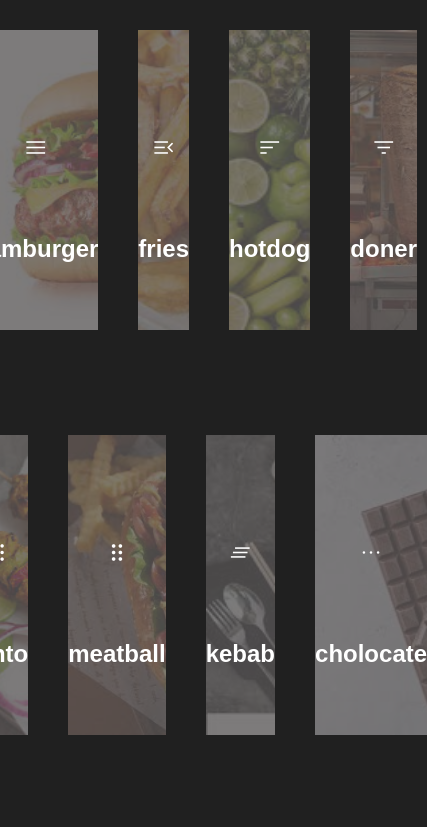
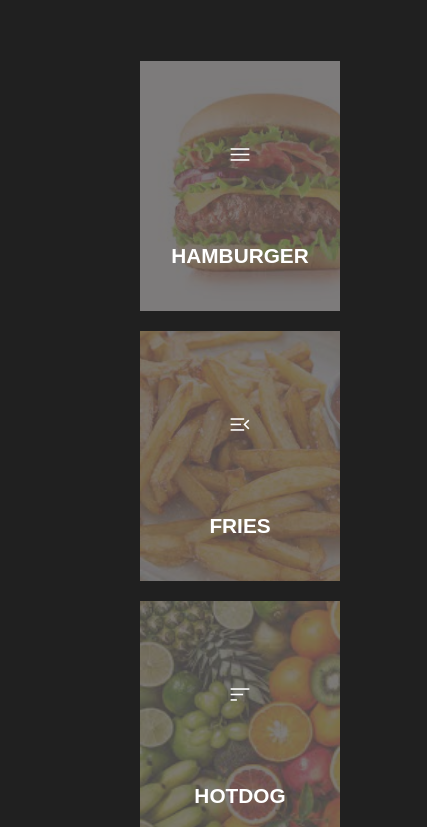
Before and after one commit to barathbalasubramanian/UI_design, a plain HTML site: page index.html in a window 390 px wide. Shown: the part 147-974 px from the top of the page, 427 px wide, since content can reach past the window. Before the commit the page ends 937 px from the top, so only its background shows below. Drawn offline with nearby package versions, Linux system fonts and the light colour scheme.

Commit message:
Update style.css

```diff
--- a/style.css
+++ b/style.css
@@ -6,28 +6,19 @@ body{
     position: relative;
     top: 55px;
 }
-@media only screen and (max-width:500px) {
-    body{
-        background-color: #202020;
-        position : relative;
-        top:30px
-    }
-    }
-
 
 .heading {
+
     color: white;
 }
 
 .heading #title {
     font-size: 3rem;
-    margin: 0px
-}
-
-@media only screen and (max-width:500px) {
-    .heading #title {
-        font-size: 2rem;
-}
+    margin: 0px;
+    background-image: -webkit-linear-gradient(45deg, rgb(53, 20, 220),rgb(0, 255, 38));
+    -webkit-background-clip: text;
+    -webkit-text-fill-color: transparent;
+    animation: hue 10s infinite linear;
 }
 .firstdiv{
     display: flex;
@@ -36,11 +27,8 @@ body{
     justify-content: center;
     margin: 65px;
 }
-@media only screen and (max-width:500px) {
-    .firstdiv {
-        margin: 40px;
-}
-}
+
+
 .material-symbols-outlined {
   font-variation-settings:
   'FILL' 0,
@@ -49,7 +37,6 @@ body{
   'opsz' 48;
   color:white
 }
-
 
 .hamburger{
     background-image: url(assets/hamburger.jpg);
@@ -117,22 +104,25 @@ body{
 
 .text{
     z-index: 1;
-    margin: 0;
-    padding: 0em;
-    position: relative;
-    top: 60%;
+    padding: 1px;
+    margin-top: 150px;
+    text-transform: uppercase;
+    font-size: 1em;
     display: flex;
     justify-content: center;
     align-content: center;
     color: white;
+}
+.text:hover{
+    color:aqua
 }
 
 .icon{
     z-index: 1;
     display: flex;
     align-items: center;
-    position: relative;
-    top: 35%;
+    padding: 1px;
+    margin-top: 95px;
     justify-content: center;
     color: white;
 }
@@ -144,6 +134,8 @@ body{
     justify-content: center;
     margin: 65px;
 }
+
+
 .bento{
     background-image: url(assets/bento.jpg);
     width: 200px;
@@ -207,8 +199,44 @@ body{
     background-color: #5d5a5a;
     opacity: 0.8;
 }
+@keyframes hue{
+    from {
+        -webkit-filter: hue-rotate(0deg);
+    }
 
-@media only screen and (max-width:500px) {
+    to {
+        -webkit-filter: hue-rotate(-360deg);
+    }
+}
+@media only screen and (max-width:830px) {
+    body{
+        background-color: #202020;
+        position : relative;
+        top:45px
+    }
+    .heading #title {
+        font-size: 2rem;
+    }
+
+    .firstdiv {
+        margin: 40px;
+    }
+    .seconddiv {
+        margin: 40px;
+    }
+    .material-symbols-outlined {
+            font-size: 35px;
+    }
+
+    .icon {
+        margin-top: 80px;
+    }
+
+    .text {
+        margin-top: 95px;
+        font-size: .9em;
+    }
+
     .hamburger,
     .fries,
     .bento,
@@ -217,7 +245,58 @@ body{
     .meatball,
     .kebab,
     .chocolate{
-        width: 150px;
-        height: 300px;
+        width: 80%;
+        height: 250px;
+        margin: 10px;
 }
-}
+    }
+@media only screen and (max-width:600px) {
+    .firstdiv {
+        margin: 24px;
+        display: flex;
+        justify-content: center;
+        align-items: center;
+    }
+    .seconddiv {
+        margin: 24px;
+        display: flex;
+        flex-direction: row;
+        align-items: center;
+    }
+    .icon {
+        margin-top: 80px;
+    }
+
+    .text {
+        margin-top: 85px;
+        font-size: .8em;
+    }
+    }
+@media only screen and (max-width:500px) {
+    .firstdiv {
+        margin: 115px;
+        margin-top: 17%;
+        margin-bottom: 0%;
+        width : 250px;
+        display: flex;
+        flex-direction: column;
+        align-items: center;
+
+    }
+    .seconddiv {
+        margin: 115px;
+        margin-top: 0%;
+        width : 250px;
+        display: flex;
+        flex-direction: column;
+        align-items: center;
+    }
+    .icon {
+        margin-top: 80px;
+    }
+
+    .text {
+        margin-top:75px;
+        font-size: 1.3em;
+    }
+    }
```
